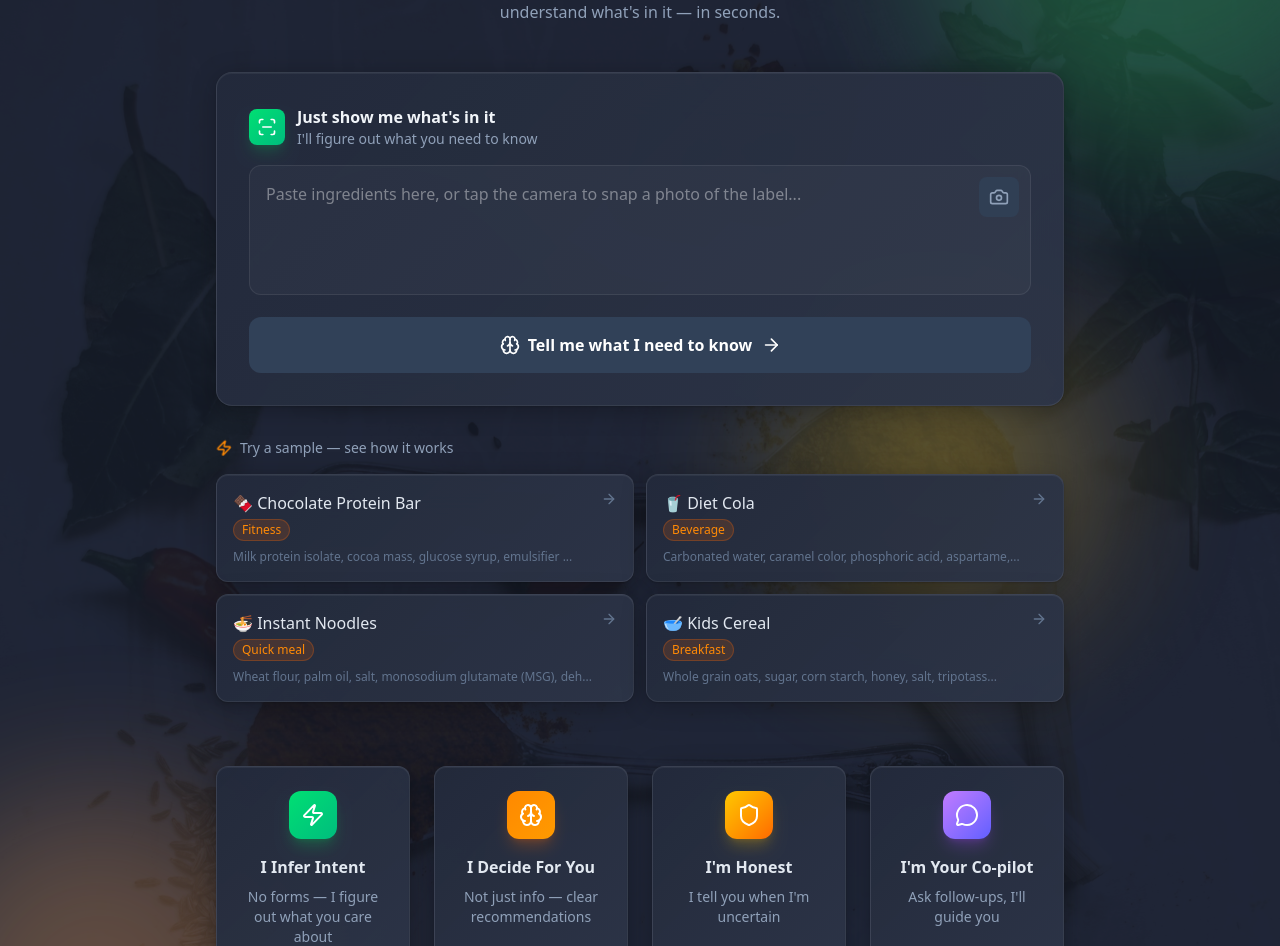
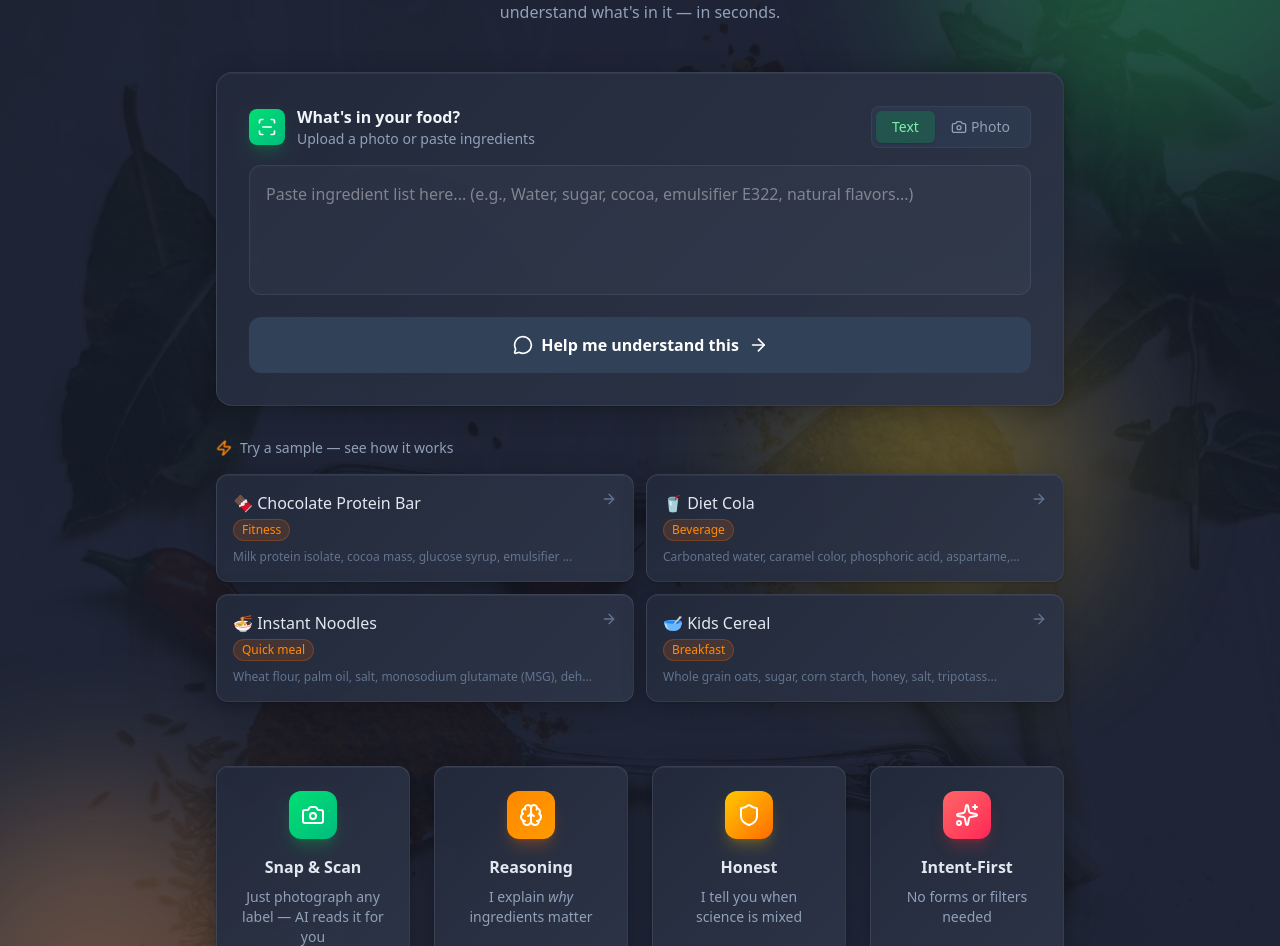
Before and after one commit to Abhiram453/Food_IQ, a Next.js app in the folder food-iq/: page / in a window 1280 px wide. Shown: the part 206-1152 px from the top of the page. Built offline with nearby package versions, Linux system fonts and the light colour scheme.

Commit message:
Revert "Make app more AI-native: intent-first input, decision-focused output, visible uncertainty"
This reverts commit c5b9e23c6c0c5e4d1d2637f79c4fdcb01014a045.

```diff
--- a/food-iq/app/analyze/page.js
+++ b/food-iq/app/analyze/page.js
@@ -95,80 +95,56 @@ function ThinkingAnimation() {
   );
 }
 
-// Verdict badge component - Now more prominent and decision-focused
-function VerdictBadge({ verdict, confidence }) {
+// Verdict badge component
+function VerdictBadge({ verdict }) {
   const config = {
     safe: {
       icon: CheckCircle,
-      bg: "bg-green-500/15",
-      border: "border-green-500/30",
+      bg: "bg-green-500/10",
+      border: "border-green-500/20",
       text: "text-green-400",
-      label: "Good to go",
-      sublabel: "I'd say this is fine",
+      label: "Generally Fine",
     },
     caution: {
       icon: AlertTriangle,
-      bg: "bg-amber-500/15",
-      border: "border-amber-500/30",
+      bg: "bg-amber-500/10",
+      border: "border-amber-500/20",
       text: "text-amber-400",
-      label: "Worth checking",
-      sublabel: "A few things to consider",
+      label: "Some Considerations",
     },
     avoid: {
       icon: XCircle,
-      bg: "bg-red-500/15",
-      border: "border-red-500/30",
+      bg: "bg-red-500/10",
+      border: "border-red-500/20",
       text: "text-red-400",
-      label: "I'd skip this",
-      sublabel: "Better alternatives exist",
+      label: "Worth Reconsidering",
     },
     mixed: {
       icon: Scale,
-      bg: "bg-orange-500/15",
-      border: "border-orange-500/30",
+      bg: "bg-orange-500/10",
+      border: "border-orange-500/20",
       text: "text-orange-400",
-      label: "It depends",
-      sublabel: "Context matters here",
+      label: "Mixed Picture",
     },
   };
 
-  const confidenceConfig = {
-    high: { label: "High confidence", color: "text-green-400" },
-    medium: { label: "Moderate confidence", color: "text-amber-400" },
-    low: { label: "Lower confidence", color: "text-slate-400" },
-  };
-
   const c = config[verdict] || config.mixed;
-  const conf = confidenceConfig[confidence] || confidenceConfig.medium;
   const Icon = c.icon;
 
   return (
     <motion.div
       initial={{ opacity: 0, scale: 0.9 }}
       animate={{ opacity: 1, scale: 1 }}
-      className="flex flex-col items-end gap-1"
+      whileHover={{ scale: 1.05, transition: { duration: 0.1 } }}
+      className={`inline-flex items-center gap-1.5 sm:gap-2 px-2.5 sm:px-4 py-1 sm:py-2 rounded-full ${c.bg} ${c.border} border verdict-badge backdrop-blur-sm shadow-lg`}
     >
       <motion.div
-        whileHover={{ scale: 1.05, transition: { duration: 0.1 } }}
-        className={`inline-flex items-center gap-1.5 sm:gap-2 px-3 sm:px-5 py-1.5 sm:py-2.5 rounded-full ${c.bg} ${c.border} border-2 verdict-badge backdrop-blur-sm shadow-lg`}
+        animate={{ scale: [1, 1.2, 1] }}
+        transition={{ repeat: Infinity, duration: 2 }}
       >
-        <motion.div
-          animate={{ scale: [1, 1.2, 1] }}
-          transition={{ repeat: Infinity, duration: 2 }}
-        >
-          <Icon className={`w-5 h-5 sm:w-6 sm:h-6 ${c.text}`} />
-        </motion.div>
-        <div className="flex flex-col">
-          <span className={`font-bold text-sm sm:text-base ${c.text}`}>{c.label}</span>
-          <span className="text-xs text-slate-400 hidden sm:block">{c.sublabel}</span>
-        </div>
+        <Icon className={`w-4 h-4 sm:w-5 sm:h-5 ${c.text}`} />
       </motion.div>
-      {confidence && (
-        <span className={`text-xs ${conf.color} flex items-center gap-1`}>
-          <span className="w-1.5 h-1.5 rounded-full bg-current" />
-          {conf.label}
-        </span>
-      )}
+      <span className={`font-semibold text-xs sm:text-sm ${c.text}`}>{c.label}</span>
     </motion.div>
   );
 }
@@ -221,7 +197,7 @@ function InsightCard({ icon: Icon, title, items, color = "purple", delay = 0 })
   );
 }
 
-// Uncertainty indicator - More visible and honest
+// Uncertainty indicator
 function UncertaintyIndicator({ items }) {
   if (!items || items.length === 0) return null;
 
@@ -230,33 +206,33 @@ function UncertaintyIndicator({ items }) {
       initial={{ opacity: 0, y: 20 }}
       animate={{ opacity: 1, y: 0 }}
       transition={{ delay: 0.4 }}
-      className="premium-card rounded-xl sm:rounded-2xl p-4 sm:p-6 border-l-4 border-l-slate-500/50"
+      className="premium-card rounded-xl sm:rounded-2xl p-4 sm:p-6"
     >
       <div className="flex items-center gap-2 sm:gap-3 mb-3 sm:mb-4">
         <motion.div
           animate={{ rotate: [0, 10, -10, 0] }}
           transition={{ repeat: Infinity, duration: 4 }}
-          className="p-1.5 sm:p-2 rounded-lg bg-slate-600/50 shadow-inner"
+          className="p-1.5 sm:p-2 rounded-lg bg-slate-700/80 shadow-inner"
         >
           <HelpCircle className="w-4 h-4 sm:w-5 sm:h-5 text-slate-300" />
         </motion.div>
         <div>
-          <h3 className="font-semibold text-slate-200 text-sm sm:text-base">Being honest with you...</h3>
-          <p className="text-xs text-slate-400 hidden sm:block">Where I'm less certain or evidence is mixed</p>
+          <h3 className="font-semibold text-slate-200 text-sm sm:text-base">What I'm less certain about</h3>
+          <p className="text-xs text-slate-500 hidden sm:block">Transparency about limitations</p>
         </div>
       </div>
 
-      <ul className="space-y-3">
+      <ul className="space-y-2">
         {items.map((item, i) => (
           <motion.li
             key={i}
             initial={{ opacity: 0 }}
             animate={{ opacity: 1 }}
             transition={{ delay: 0.5 + i * 0.1 }}
-            className="text-sm text-slate-300 flex items-start gap-3 p-2 rounded-lg bg-slate-700/30"
+            className="text-sm text-slate-300 flex items-start gap-2"
           >
-            <Info className="w-4 h-4 text-amber-400/70 mt-0.5 flex-shrink-0" />
-            <span>{item}</span>
+            <Info className="w-4 h-4 text-slate-500 mt-0.5 flex-shrink-0" />
+            {item}
           </motion.li>
         ))}
       </ul>
@@ -517,26 +493,26 @@ export default function AnalyzePage() {
             <span className="sm:hidden">Back</span>
           </motion.button>
 
-          {data?.verdict && <VerdictBadge verdict={data.verdict} confidence={data.confidence} />}
+          {data?.verdict && <VerdictBadge verdict={data.verdict} />}
         </motion.div>
 
-        {/* Inferred Intent - More prominent */}
+        {/* Inferred Intent */}
         {data?.intent && (
           <motion.div
             initial={{ opacity: 0, y: 10 }}
             animate={{ opacity: 1, y: 0 }}
-            className="mb-6 sm:mb-8 premium-card p-4 sm:p-5 rounded-xl border-l-4 border-l-amber-500/50"
+            className="mb-6 sm:mb-8 premium-card p-4 rounded-xl"
           >
-            <div className="flex items-center gap-2 text-xs sm:text-sm text-amber-400/80 mb-1 sm:mb-2">
+            <div className="flex items-center gap-2 text-xs sm:text-sm text-slate-500 mb-1 sm:mb-2">
               <motion.div
                 animate={{ scale: [1, 1.2, 1] }}
                 transition={{ repeat: Infinity, duration: 2 }}
               >
-                <Lightbulb className="w-4 h-4 sm:w-5 sm:h-5 text-amber-400" />
+                <Lightbulb className="w-3 h-3 sm:w-4 sm:h-4 text-amber-400" />
               </motion.div>
-              <span className="font-medium">What I inferred you care about</span>
+              <span>What I think you're wondering about</span>
             </div>
-            <p className="text-base sm:text-lg font-medium text-slate-200">{data.intent}</p>
+            <p className="text-lg sm:text-xl font-medium text-slate-200">{data.intent}</p>
           </motion.div>
         )}
 
--- a/food-iq/app/page.js
+++ b/food-iq/app/page.js
@@ -32,6 +32,7 @@ const sampleProducts = [
 export default function Home() {
   const [text, setText] = useState("");
   const [isHovered, setIsHovered] = useState(null);
+  const [inputMode, setInputMode] = useState("text"); // "text" or "image"
   const [imagePreview, setImagePreview] = useState(null);
   const [isExtracting, setIsExtracting] = useState(false);
   const [extractError, setExtractError] = useState(null);
@@ -180,14 +181,15 @@ export default function Home() {
           </motion.p>
         </motion.div>
 
-        {/* Main Input Card - Simplified, Intent-First */}
+        {/* Main Input Card */}
         <motion.div
           initial={{ opacity: 0, y: 20 }}
           animate={{ opacity: 1, y: 0 }}
           transition={{ delay: 0.1 }}
           className="premium-card rounded-2xl p-4 sm:p-6 md:p-8 mb-6 sm:mb-8"
         >
-          <div className="flex items-center gap-3 mb-4">
+          <div className="flex flex-col sm:flex-row sm:items-center sm:justify-between gap-3 sm:gap-0 mb-4">
+            <div className="flex items-center gap-3">
               <motion.div
                 whileHover={{ scale: 1.1, rotate: 5 }}
                 className="p-2 rounded-lg bg-gradient-to-br from-green-400 to-emerald-500 flex-shrink-0 icon-bounce shadow-lg shadow-green-500/20"
@@ -195,22 +197,60 @@ export default function Home() {
                 <ScanLine className="w-5 h-5 text-white" />
               </motion.div>
               <div>
-              <h2 className="font-semibold text-slate-100 text-sm sm:text-base">Just show me what's in it</h2>
-              <p className="text-xs sm:text-sm text-slate-400">I'll figure out what you need to know</p>
+                <h2 className="font-semibold text-slate-100 text-sm sm:text-base">What's in your food?</h2>
+                <p className="text-xs sm:text-sm text-slate-400 hidden sm:block">Upload a photo or paste ingredients</p>
               </div>
             </div>
 
-          {/* Unified input - textarea with camera option */}
-          <div className="relative">
+            {/* Input mode toggle */}
+            <div className="flex bg-slate-700/50 rounded-lg p-1 self-stretch sm:self-auto border border-white/5">
+              <button
+                onClick={() => setInputMode("text")}
+                className={`flex-1 sm:flex-none px-3 sm:px-4 py-2 sm:py-1.5 rounded-md text-sm font-medium transition-all ${
+                  inputMode === "text"
+                    ? "bg-green-500/20 text-green-300 shadow-sm"
+                    : "text-slate-400 hover:text-slate-200"
+                }`}
+              >
+                Text
+              </button>
+              <button
+                onClick={() => setInputMode("image")}
+                className={`flex-1 sm:flex-none px-3 sm:px-4 py-2 sm:py-1.5 rounded-md text-sm font-medium transition-all flex items-center justify-center gap-1 ${
+                  inputMode === "image"
+                    ? "bg-green-500/20 text-green-300 shadow-sm"
+                    : "text-slate-400 hover:text-slate-200"
+                }`}
+              >
+                <Camera className="w-4 h-4" />
+                Photo
+              </button>
+            </div>
+          </div>
+
+          <AnimatePresence mode="wait">
+            {inputMode === "text" ? (
+              <motion.div
+                key="text-input"
+                initial={{ opacity: 0, y: 10 }}
+                animate={{ opacity: 1, y: 0 }}
+                exit={{ opacity: 0, y: -10 }}
+              >
                 <textarea
-              placeholder="Paste ingredients here, or tap the camera to snap a photo of the label..."
-              className="w-full p-4 pr-14 rounded-xl border border-white/10 bg-slate-800/50 focus:bg-slate-800/70 focus:border-green-500/40 transition-all resize-none text-slate-100 placeholder:text-slate-500 focus:outline-none glow-input"
+                  placeholder="Paste ingredient list here... (e.g., Water, sugar, cocoa, emulsifier E322, natural flavors...)"
+                  className="w-full p-4 rounded-xl border border-white/10 bg-slate-800/50 focus:bg-slate-800/70 focus:border-green-500/40 transition-all resize-none text-slate-100 placeholder:text-slate-500 focus:outline-none glow-input"
                   rows={4}
                   value={text}
                   onChange={(e) => setText(e.target.value)}
                 />
-
-            {/* Camera button - inline */}
+              </motion.div>
+            ) : (
+              <motion.div
+                key="image-input"
+                initial={{ opacity: 0, y: 10 }}
+                animate={{ opacity: 1, y: 0 }}
+                exit={{ opacity: 0, y: -10 }}
+              >
                 <input
                   type="file"
                   accept="image/*"
@@ -219,63 +259,72 @@ export default function Home() {
                   ref={fileInputRef}
                   className="hidden"
                 />
-            <motion.button
+
+                {!imagePreview ? (
+                  <div
                     onClick={() => fileInputRef.current?.click()}
-              whileHover={{ scale: 1.1 }}
-              whileTap={{ scale: 0.9 }}
-              disabled={isExtracting}
-              className="absolute right-3 top-3 p-2.5 rounded-lg bg-slate-700/80 hover:bg-green-500/30 transition-all text-slate-400 hover:text-green-400 disabled:opacity-50"
-              title="Take photo of ingredients"
+                    className="w-full p-6 sm:p-8 rounded-xl border-2 border-dashed border-slate-600 bg-slate-800/30 hover:bg-green-500/10 hover:border-green-500/50 transition-all cursor-pointer flex flex-col items-center justify-center gap-3 active:bg-green-500/20"
                   >
-              {isExtracting ? (
-                <Loader2 className="w-5 h-5 animate-spin" />
+                    <div className="w-14 h-14 sm:w-16 sm:h-16 rounded-full bg-green-500/20 flex items-center justify-center">
+                      <Upload className="w-7 h-7 sm:w-8 sm:h-8 text-green-400" />
+                    </div>
+                    <div className="text-center">
+                      <p className="font-medium text-slate-200 text-sm sm:text-base">Upload ingredient label photo</p>
+                      <p className="text-xs sm:text-sm text-slate-400 mt-1">Tap to take a photo or browse</p>
+                    </div>
+                  </div>
                 ) : (
-                <Camera className="w-5 h-5" />
-              )}
-            </motion.button>
-          </div>
-
-          {/* Image preview - shows below textarea when image is uploaded */}
-          <AnimatePresence>
-            {imagePreview && (
-              <motion.div
-                initial={{ opacity: 0, height: 0 }}
-                animate={{ opacity: 1, height: "auto" }}
-                exit={{ opacity: 0, height: 0 }}
-                className="mt-3"
-              >
-                <div className="relative inline-block">
+                  <div className="relative">
                     <img
                       src={imagePreview}
                       alt="Uploaded ingredient label"
-                    className="rounded-lg object-contain max-h-32 border border-white/10"
+                      className="w-full rounded-xl object-contain max-h-64"
                     />
+                    {isExtracting && (
+                      <div className="absolute inset-0 bg-black/50 rounded-xl flex items-center justify-center">
+                        <div className="text-center text-white">
+                          <Loader2 className="w-8 h-8 animate-spin mx-auto mb-2" />
+                          <p className="text-sm">Reading ingredients...</p>
+                        </div>
+                      </div>
+                    )}
+                    {!isExtracting && (
                       <button
                         onClick={clearImage}
-                    className="absolute -top-2 -right-2 p-1.5 bg-red-500/90 rounded-full text-white hover:bg-red-600 transition-colors"
+                        className="absolute top-2 right-2 p-2 bg-black/50 rounded-full text-white hover:bg-black/70 transition-colors"
                       >
-                    <X className="w-3 h-3" />
+                        <X className="w-4 h-4" />
                       </button>
-                </div>
-                {text && !isExtracting && (
-                  <div className="flex items-center gap-2 text-green-400 mt-2">
-                    <CheckCircle2 className="w-4 h-4" />
-                    <span className="text-xs">Ingredients extracted from image</span>
+                    )}
                   </div>
                 )}
-              </motion.div>
-            )}
-          </AnimatePresence>
 
                 {extractError && (
                   <motion.p
                     initial={{ opacity: 0 }}
                     animate={{ opacity: 1 }}
-              className="mt-3 text-sm text-red-400"
+                    className="mt-3 text-sm text-red-600 text-center"
                   >
                     {extractError}
                   </motion.p>
                 )}
+
+                {text && !isExtracting && imagePreview && (
+                  <motion.div
+                    initial={{ opacity: 0, y: 10 }}
+                    animate={{ opacity: 1, y: 0 }}
+                    className="mt-4 p-4 bg-green-500/10 rounded-xl border border-green-500/20"
+                  >
+                    <div className="flex items-center gap-2 text-green-400 mb-2">
+                      <Sparkles className="w-4 h-4" />
+                      <span className="text-sm font-medium">Ingredients extracted!</span>
+                    </div>
+                    <p className="text-sm text-slate-300 line-clamp-3">{text}</p>
+                  </motion.div>
+                )}
+              </motion.div>
+            )}
+          </AnimatePresence>
 
           <motion.button
             onClick={handleAnalyze}
@@ -288,8 +337,8 @@ export default function Home() {
                 : "bg-slate-700 cursor-not-allowed text-slate-500"
             }`}
           >
-            <Brain className="w-5 h-5" />
-            Tell me what I need to know
+            <MessageCircle className="w-5 h-5" />
+            Help me understand this
             <motion.div
               animate={{ x: [0, 4, 0] }}
               transition={{ repeat: Infinity, duration: 1.5 }}
@@ -353,7 +402,7 @@ export default function Home() {
           </div>
         </motion.div>
 
-        {/* Features - AI-Native Highlights */}
+        {/* Features */}
         <motion.div
           initial={{ opacity: 0 }}
           animate={{ opacity: 1 }}
@@ -365,11 +414,11 @@ export default function Home() {
             className="text-center p-3 sm:p-6 premium-card rounded-xl cursor-default group"
           >
             <div className="w-10 h-10 sm:w-12 sm:h-12 mx-auto mb-2 sm:mb-4 rounded-lg sm:rounded-xl bg-gradient-to-br from-green-400 to-emerald-500 flex items-center justify-center shadow-lg shadow-green-500/25 group-hover:shadow-green-500/40">
-              <Zap className="w-5 h-5 sm:w-6 sm:h-6 text-white" />
+              <Camera className="w-5 h-5 sm:w-6 sm:h-6 text-white" />
             </div>
-            <h3 className="font-semibold mb-1 sm:mb-2 text-xs sm:text-base text-slate-200">I Infer Intent</h3>
+            <h3 className="font-semibold mb-1 sm:mb-2 text-xs sm:text-base text-slate-200">Snap & Scan</h3>
             <p className="text-xs sm:text-sm text-slate-400 hidden sm:block">
-              No forms — I figure out what you care about
+              Just photograph any label — AI reads it for you
             </p>
           </motion.div>
 
@@ -380,9 +429,9 @@ export default function Home() {
             <div className="w-10 h-10 sm:w-12 sm:h-12 mx-auto mb-2 sm:mb-4 rounded-lg sm:rounded-xl bg-gradient-to-br from-orange-400 to-amber-500 flex items-center justify-center shadow-lg shadow-orange-500/25 group-hover:shadow-orange-500/40">
               <Brain className="w-5 h-5 sm:w-6 sm:h-6 text-white" />
             </div>
-            <h3 className="font-semibold mb-1 sm:mb-2 text-xs sm:text-base text-slate-200">I Decide For You</h3>
+            <h3 className="font-semibold mb-1 sm:mb-2 text-xs sm:text-base text-slate-200">Reasoning</h3>
             <p className="text-xs sm:text-sm text-slate-400 hidden sm:block">
-              Not just info — clear recommendations
+              I explain <em>why</em> ingredients matter
             </p>
           </motion.div>
 
@@ -393,9 +442,9 @@ export default function Home() {
             <div className="w-10 h-10 sm:w-12 sm:h-12 mx-auto mb-2 sm:mb-4 rounded-lg sm:rounded-xl bg-gradient-to-br from-yellow-400 to-orange-500 flex items-center justify-center shadow-lg shadow-yellow-500/25 group-hover:shadow-yellow-500/40">
               <Shield className="w-5 h-5 sm:w-6 sm:h-6 text-white" />
             </div>
-            <h3 className="font-semibold mb-1 sm:mb-2 text-xs sm:text-base text-slate-200">I'm Honest</h3>
+            <h3 className="font-semibold mb-1 sm:mb-2 text-xs sm:text-base text-slate-200">Honest</h3>
             <p className="text-xs sm:text-sm text-slate-400 hidden sm:block">
-              I tell you when I'm uncertain
+              I tell you when science is mixed
             </p>
           </motion.div>
 
@@ -403,12 +452,12 @@ export default function Home() {
             whileHover={{ scale: 1.05, y: -8, transition: { duration: 0.1 } }}
             className="text-center p-3 sm:p-6 premium-card rounded-xl cursor-default group"
           >
-            <div className="w-10 h-10 sm:w-12 sm:h-12 mx-auto mb-2 sm:mb-4 rounded-lg sm:rounded-xl bg-gradient-to-br from-purple-400 to-indigo-500 flex items-center justify-center shadow-lg shadow-purple-500/25 group-hover:shadow-purple-500/40">
-              <MessageCircle className="w-5 h-5 sm:w-6 sm:h-6 text-white" />
+            <div className="w-10 h-10 sm:w-12 sm:h-12 mx-auto mb-2 sm:mb-4 rounded-lg sm:rounded-xl bg-gradient-to-br from-red-400 to-rose-500 flex items-center justify-center shadow-lg shadow-red-500/25 group-hover:shadow-red-500/40">
+              <Sparkles className="w-5 h-5 sm:w-6 sm:h-6 text-white" />
             </div>
-            <h3 className="font-semibold mb-1 sm:mb-2 text-xs sm:text-base text-slate-200">I'm Your Co-pilot</h3>
+            <h3 className="font-semibold mb-1 sm:mb-2 text-xs sm:text-base text-slate-200">Intent-First</h3>
             <p className="text-xs sm:text-sm text-slate-400 hidden sm:block">
-              Ask follow-ups, I'll guide you
+              No forms or filters needed
             </p>
           </motion.div>
         </motion.div>
```
Also changed, not shown: food-iq/prompts/reasoningPrompt.js (+50 -53 lines). Lines whose indentation alone changed are shown as unchanged.
